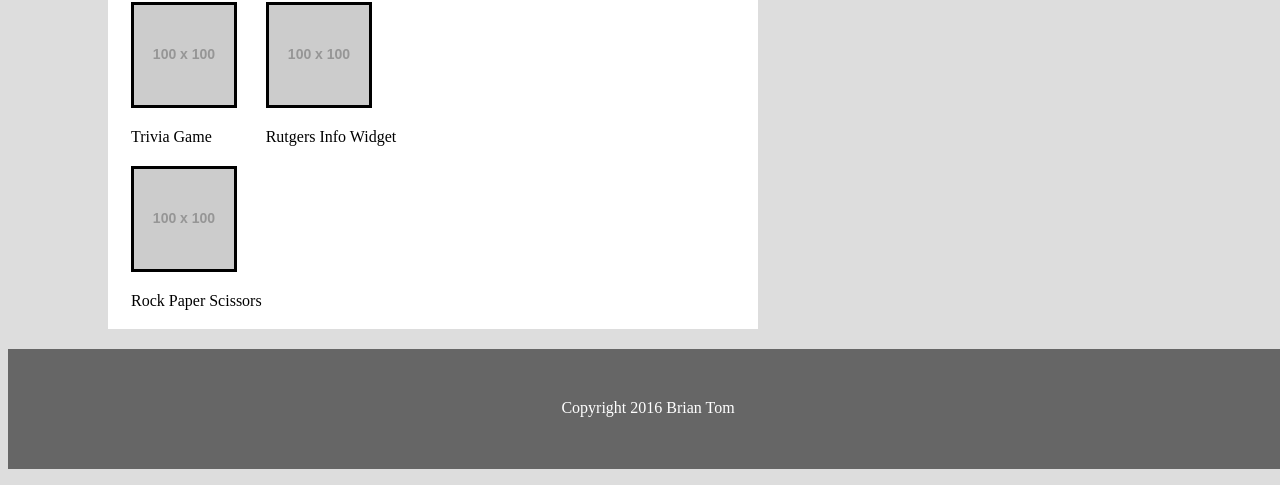
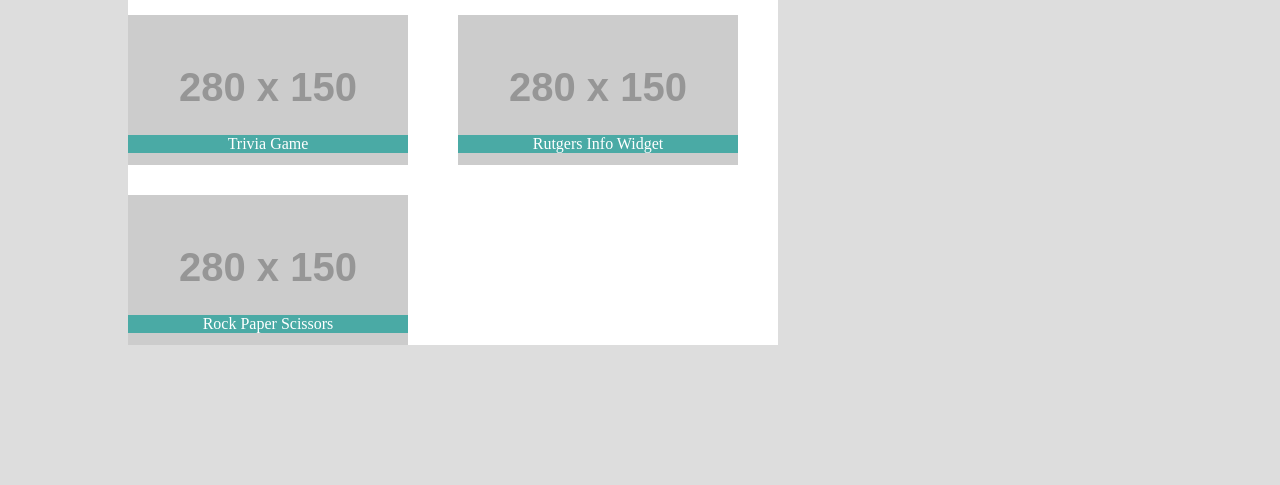
Before and after one commit to btom777/Basic-Portfolio, a plain HTML site: page portfolio.html in a window 1280 px wide. Shown: the part 386-871 px from the top of the page. After the commit the page ends 800 px from the top, so only its background shows below. Drawn offline with Linux system fonts and the light colour scheme; placeholder pictures from the web are drawn by us.

Commit message:
final hw

```diff
--- a/assets/css/style.css
+++ b/assets/css/style.css
@@ -79,6 +79,7 @@ body {
 
 #container {
 	width: 650px;
+	float: left;
 }
 
 .aboutme {
@@ -131,7 +132,7 @@ h2 {
 .copyright {
 	margin-top: 30px;
 	width: 100%;
-	height: 70px;
+	height: 50px;
 	padding-top: 50px;
 	text-align: center;
 	background-color: #666666;
@@ -169,16 +170,99 @@ input[type=submit]:hover {
     background-color: #45a049;
 }
 
-.Portfolio {
-	margin-left: 20px;
+input[name=message] {
+	height: 150px;
 }
 
-tr {
-	position: relative;
-	z-index: 1;
-	border-style: solid;
+#container {
+	margin-left: 20px;
+	background-color: #ffffff;
 }
 
 .img1 {
-	border-style: solid;
+	float: left;
+	position: relative;
+	z-index: 1;
 }
+
+.img2 {
+	float: left;
+	z-index: 1;
+	margin-left: 50px;
+}
+
+.imgword1 {
+	position: absolute;
+	z-index: 2;
+	width: 280px;
+	background-color: #4aaaa5;
+	color: #ffffff;
+	text-align: center;
+	margin-top: 120px;
+}
+
+.imgword2 {
+	position: absolute;
+	z-index: 2;
+	width: 280px;
+	background-color: #4aaaa5;
+	color: #ffffff;
+	text-align: center;
+	margin-top: 120px;
+	margin-left: 330px;
+}
+
+
+.img3 {
+	clear: both;
+	float: left;
+	position: relative;
+	z-index: 1;
+	margin-top: 30px;
+}
+
+.img4{
+	float: left;
+	z-index: 1;
+	margin-left: 50px;
+	margin-top: 30px;
+}
+
+.imgword3 {
+	position: absolute;
+	z-index: 2;
+	width: 280px;
+	background-color: #4aaaa5;
+	color: #ffffff;
+	text-align: center;
+	margin-top: 300px;
+}
+
+.imgword4 {
+	position: absolute;
+	z-index: 2;
+	width: 280px;
+	background-color: #4aaaa5;
+	color: #ffffff;
+	text-align: center;
+	margin-top: 300px;
+	margin-left: 330px;
+}
+
+.img5 {
+	clear: both;
+	float: left;
+	position: relative;
+	z-index: 1;
+	margin-top: 30px;
+}
+
+.imgword5 {
+	position: absolute;
+	z-index: 2;
+	width: 280px;
+	background-color: #4aaaa5;
+	color: #ffffff;
+	text-align: center;
+	margin-top: 480px;
+}
--- a/portfolio.html
+++ b/portfolio.html
@@ -16,34 +16,28 @@
 		<h1 class="pageheading">Brian Tom</h1>
 	</section>
 
-	<div class="midmain">
+	<div class="portfolio">
 	<section class="secondpart">
 		<h1 class="contentheading">Portfolio</h1>
 		<div id="container">
-			<table class="Portfolio">
-				<tr>
-					<td> <img class="img1" src="http://placehold.it/100x100"><p class="imgword"><span>Hangman</span></p></td>
-					<td> <img class="img1" src="http://placehold.it/100x100"><p class="imgword"><span>RPG Game</span></p></td>
-				</tr>
-				<tr>
-					<td> <img class="img1" src="http://placehold.it/100x100"><p class="imgword"><span>Trivia Game</span></p></td>
-					<td> <img class="img1" src="http://placehold.it/100x100"><p class="imgword"><span>Rutgers Info Widget</span></p></td>
-				</tr>
-				<tr>
-					<td> <img class="img1" src="http://placehold.it/100x100"><p class="imgword"><span>Rock Paper Scissors</span></p></td>
-				</tr>
-			</table>
+			<div class="row1">
+				<img class="img1" src="http://placehold.it/280x150" height="150" width="280"><p class="imgword1"><span>Hangman</span></p>
+				<img class="img2" src="http://placehold.it/280x150" height="150" width="280"><p class="imgword2"><span>RPG Game</span></p>
+			</div>
+			<div class="row2">
+				<img class="img3" src="http://placehold.it/280x150" height="150" width="280"><p class="imgword3"><span>Trivia Game</span></p>
+				<img class="img4" src="http://placehold.it/280x150" height="150" width="280"><p class="imgword4"><span>Rutgers Info Widget</span></p>
+			</div>
+			<img class="img5" src="http://placehold.it/280x150" height="150" width="280"><p class="imgword5"><span>Rock Paper Scissors</span></p>
 		</div>
 	</section>
 	</div>
 
 	<section class="social">
-		<p class="imgword">Connect With Me</p>
+		<h2>Connect With Me</h2>
 		<a href="#github"><img src="http://mhor.eu/images/github.png" alt="Github" height="60px" width="60px"></a>
 		<a href="#linkedin"><img src="https://upload.wikimedia.org/wikipedia/commons/thumb/c/ca/LinkedIn_logo_initials.png/600px-LinkedIn_logo_initials.png" alt="LinkedIn" height="60px" width="60px"></a>
-		<a href="#stackoverflow"><img src="http://cdn.sstatic.net/Sites/stackoverflow/company/img/logos/so/so-icon.png?v=c78bd457575a" alt="StackOVerflow" height="60px" width="60px"></a>
+		<a href="#stackoverflow"><img src="http://cdn.sstatic.net/Sites/stackoverflow/company/img/logos/so/so-icon.png?v=c78bd45150150a" alt="StackOVerflow" height="60px" width="60px"></a>
 	</section>
-
-	<p class="copyright">Copyright 2016 Brian Tom</p>
 </body>
 </html>
```
Also changed, not shown: contact.html (+1 -1 lines), index.html (+1 -1 lines).
